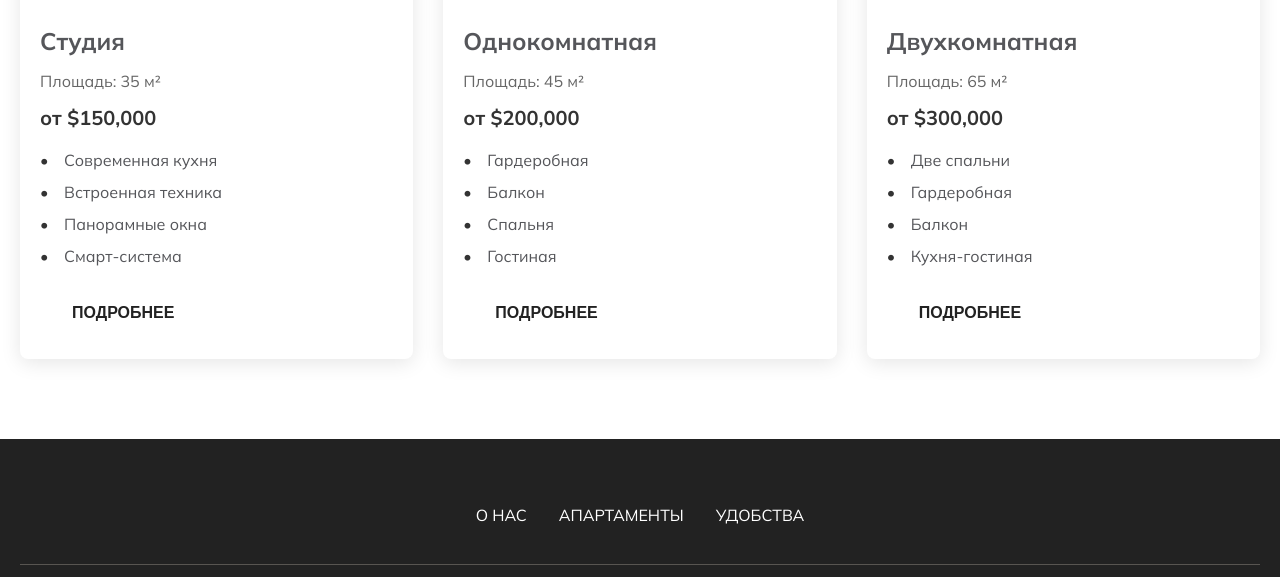
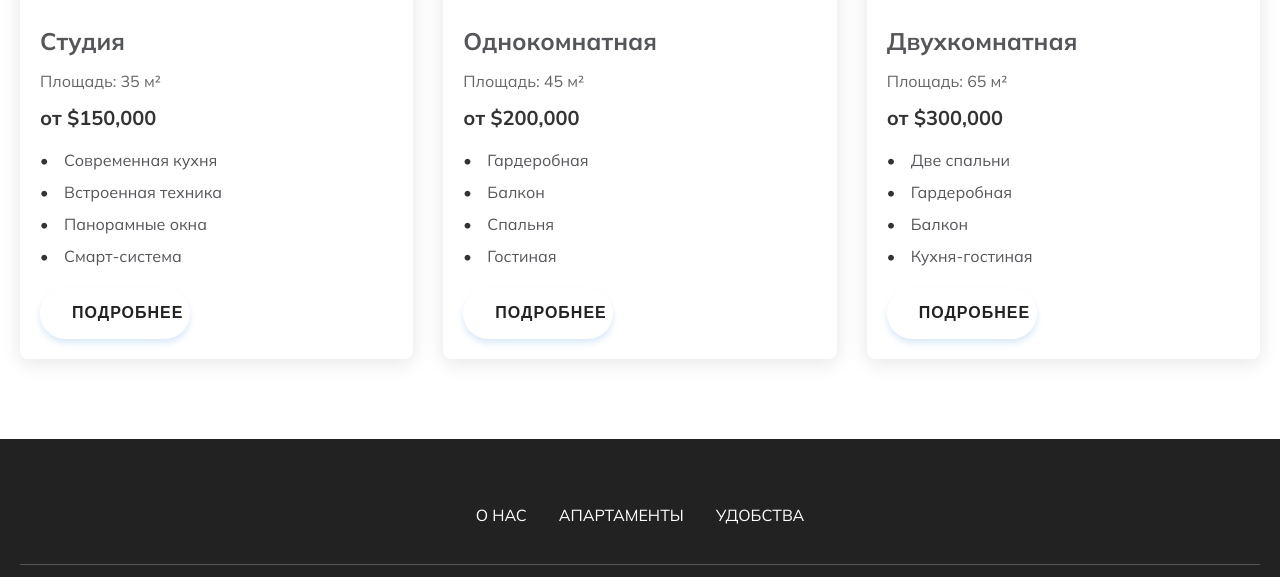
Before and after one commit to Bestiks/Living, a plain HTML site: page apartments.html in a window 1280 px wide. Shown: the part 1311-1888 px from the top of the page. Drawn offline with Linux system fonts and the light colour scheme.

Commit message:
Update styles.css

```diff
--- a/css/styles.css
+++ b/css/styles.css
@@ -40,6 +40,30 @@ img {
   max-width: 1440px;
   margin: 0 auto;
   padding: 0 20px;
+}
+
+.btn--apartment {
+  background-color: #4A90E2;
+  color: #ffffff;
+  padding: 12px 24px;
+  border: none;
+  border-radius: 30px;
+  font-weight: 600;
+  text-transform: uppercase;
+  letter-spacing: 1px;
+  transition: all 0.3s ease;
+  box-shadow: 0 4px 6px rgba(74, 144, 226, 0.2);
+}
+
+.btn--apartment:hover {
+  background-color: #3A7BC8;
+  transform: translateY(-2px);
+  box-shadow: 0 6px 8px rgba(74, 144, 226, 0.3);
+}
+
+.btn--apartment:active {
+  transform: translateY(0);
+  box-shadow: 0 2px 4px rgba(74, 144, 226, 0.2);
 }
 
 .btn {
```
